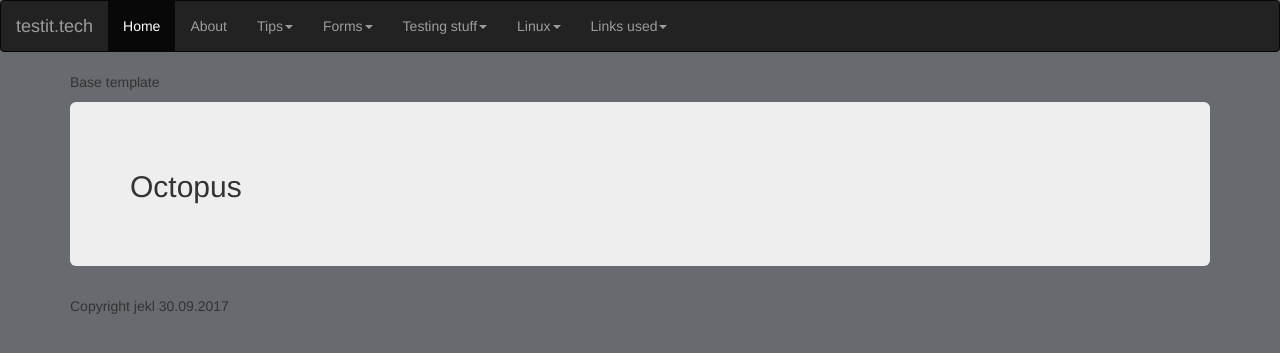
After one commit to spawnmarvel/TSK_testit.tech, a Flask app: page /octopus in a window 1280 px wide. The commit adds this page. Shown: the top 353 px of the page. Run offline with Flask 2, Linux system fonts and the light colour scheme; some libraries are stand-ins or nearby versions.

Commit message:
added octopus

```diff
--- a/app/templates/base.html
+++ b/app/templates/base.html
@@ -36,8 +36,10 @@
         <li class="dropdown">
             <a class="dropdown-toggle" data-toggle="dropdown" href="#">Tips<span class="caret"></span></a>
             <ul class="dropdown-menu">
-                <li><a href="pytips">Py + Flask + DO tips</a></li>
-                <li><a href="boottips">Bootstrap tips</a></li>
+                <li><a href="py">Py + Flask + DO tips</a></li>
+                <li><a href="boot">Bootstrap tips</a></li>
+                <li><a href="github">Github CMD and branch</a></li>
+                <li><a href="ftp">SFTP (Secure FTP)</a></li>
             </ul>
           </li>
           <!-- nav forms  -->
@@ -54,9 +56,8 @@
         <li class="dropdown">
             <a class="dropdown-toggle" data-toggle="dropdown" href="#">Testing stuff<span class="caret"></span></a>
             <ul class="dropdown-menu">
-                <li><a href="ftp">SFTP (Secure FTP)</a></li>
                 <li><a href="grafana">Grafana with Postgre</a></li>
-                <li><a href="github">Github CMD</a></li>
+                <li><a href="octopus">Octopus / SQL server</a></li>
             </ul>
           </li>
 
--- /dev/null
+++ b/app/templates/octopus_test.html
@@ -0,0 +1,9 @@
+{% extends "base.html" %}
+{% block title %}Octopus{% endblock %}
+{% block body %}
+<div class="jumbotron">
+  <h2>Octopus</h2>
+  <p class="Lead"></p>
+
+</div>
+{% endblock %}
--- a/app/views.py
+++ b/app/views.py
@@ -24,11 +24,6 @@
 def about():
     return render_template("about.html")
 
-
-
-@app.route("/ftp")
-def ftp_file():
-    return render_template("ftpFilezilla.html")
 
 @app.route('/form')
 def res():
@@ -95,18 +90,27 @@
 
     return render_template('form_contact.html', form=form)
 
-@app.route("/pytips")
+
+@app.route("/ftp")
+def ftp_file():
+    return render_template("ftpFilezilla.html")
+
+@app.route("/py")
 def py_tips():
      return render_template("pytips.html")
 
 @app.route("/grafana")
-def grafana_tips():
+def grafana():
     return render_template("grafana_test.html")
 
 @app.route("/github")
 def github_tips():
     return render_template("github.html")
 
-@app.route("/boottips")
+@app.route("/boot")
 def bootstrap_tips():
     return render_template("bootstraptips.html")
+
+@app.route("/octopus")
+def octopus():
+    return render_template("octopus_test.html")
```
